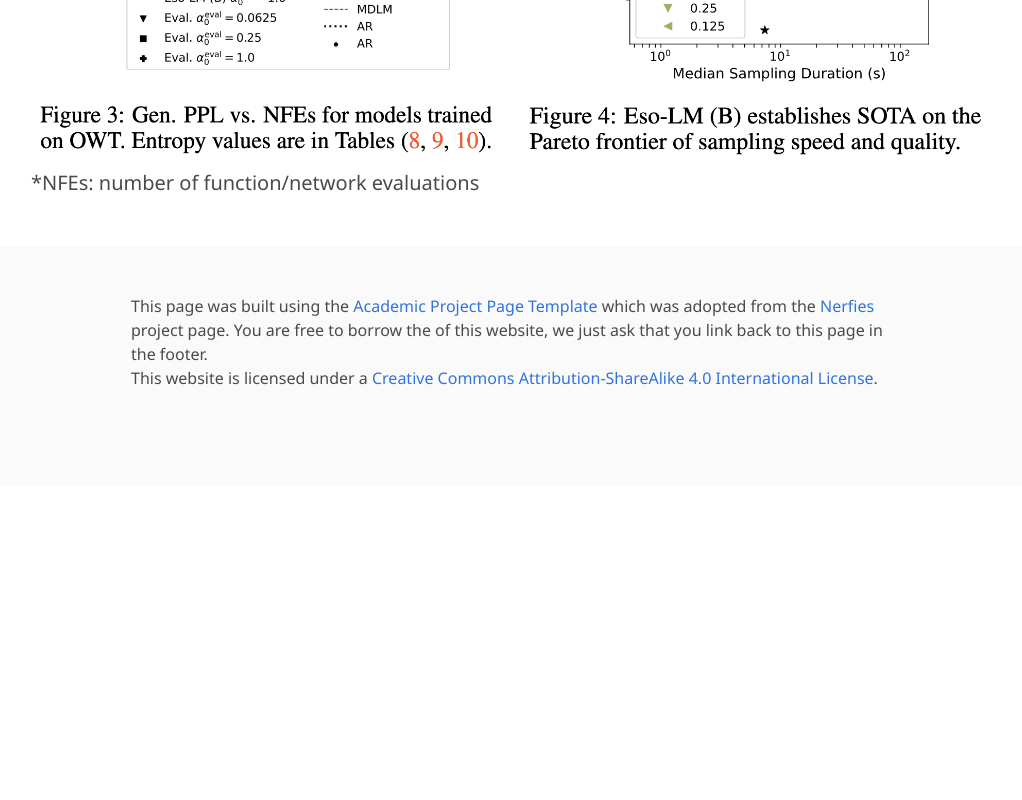
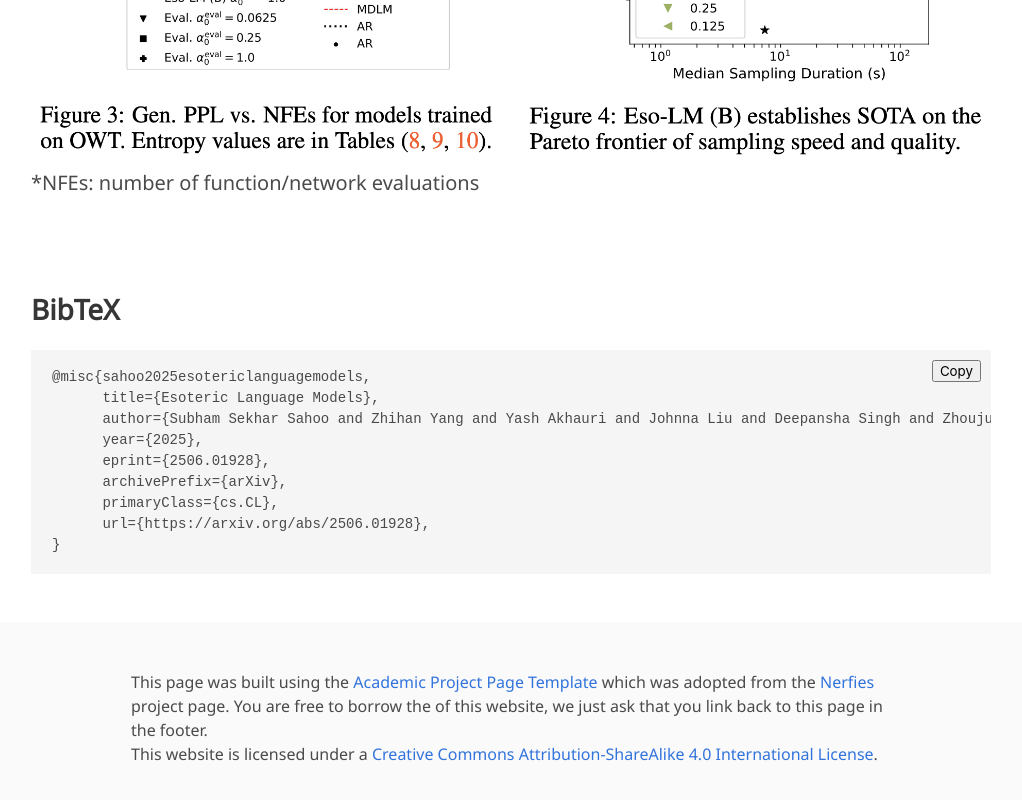
Before and after one commit to s-sahoo/Eso-LMs, a plain HTML site: page index.html in a window 1280 px wide. Shown: the part 7199-7999 px from the top of the page, without its empty margins (129-1151 px from the left). Before the commit the page ends 7685 px from the top, so only its background shows below. Drawn offline with nearby package versions, Linux system fonts and the light colour scheme; some icons are missing; a web font is replaced by a local one.

Commit message:
bibtex entry

```diff
--- a/index.html
+++ b/index.html
@@ -361,7 +361,7 @@
          </section> -->
       <!--End paper poster -->
       <!-- BibTex citation -->
-      <!-- <section class="section" id="BibTeX">
+      <section class="section" id="BibTeX">
          <div class="container is-max-desktop content">
            <h2 class="title">BibTeX</h2>
 
@@ -369,22 +369,26 @@
              <button onclick="copyBibTeX()" style="position: absolute; top: 10px; right: 10px; z-index: 1;">
                Copy
              </button>
-             <pre><code id="bibtex-code">@inproceedings{sahoo2025diffusion,
-         title={Esoteric Language Models},
-         author={Sahoo, Subham Sekhar and Deschenaux, Justin and Gokaslan, Aaron and Wang, Guanghan and Chiu, Justin T and Kuleshov, Volodymyr},
-         booktitle={ICLR 2025 Workshop on Deep Generative Model in Machine Learning: Theory, Principle and Efficacy}
-         }</code></pre>
+             <pre><code id="bibtex-code">@misc{sahoo2025esotericlanguagemodels,
+      title={Esoteric Language Models},
+      author={Subham Sekhar Sahoo and Zhihan Yang and Yash Akhauri and Johnna Liu and Deepansha Singh and Zhoujun Cheng and Zhengzhong Liu and Eric Xing and John Thickstun and Arash Vahdat},
+      year={2025},
+      eprint={2506.01928},
+      archivePrefix={arXiv},
+      primaryClass={cs.CL},
+      url={https://arxiv.org/abs/2506.01928},
+}</code></pre>
            </div>
          </div>
-         </section> -->
-      <!-- <script>
+         </section>
+      <script>
          function copyBibTeX() {
            const code = document.getElementById('bibtex-code').innerText;
            navigator.clipboard.writeText(code).then(() => {
              alert("BibTeX copied to clipboard!");
            });
          }
-         </script> -->
+         </script>
       <!--End BibTex citation -->
       <footer class="footer">
          <div class="container">
```
